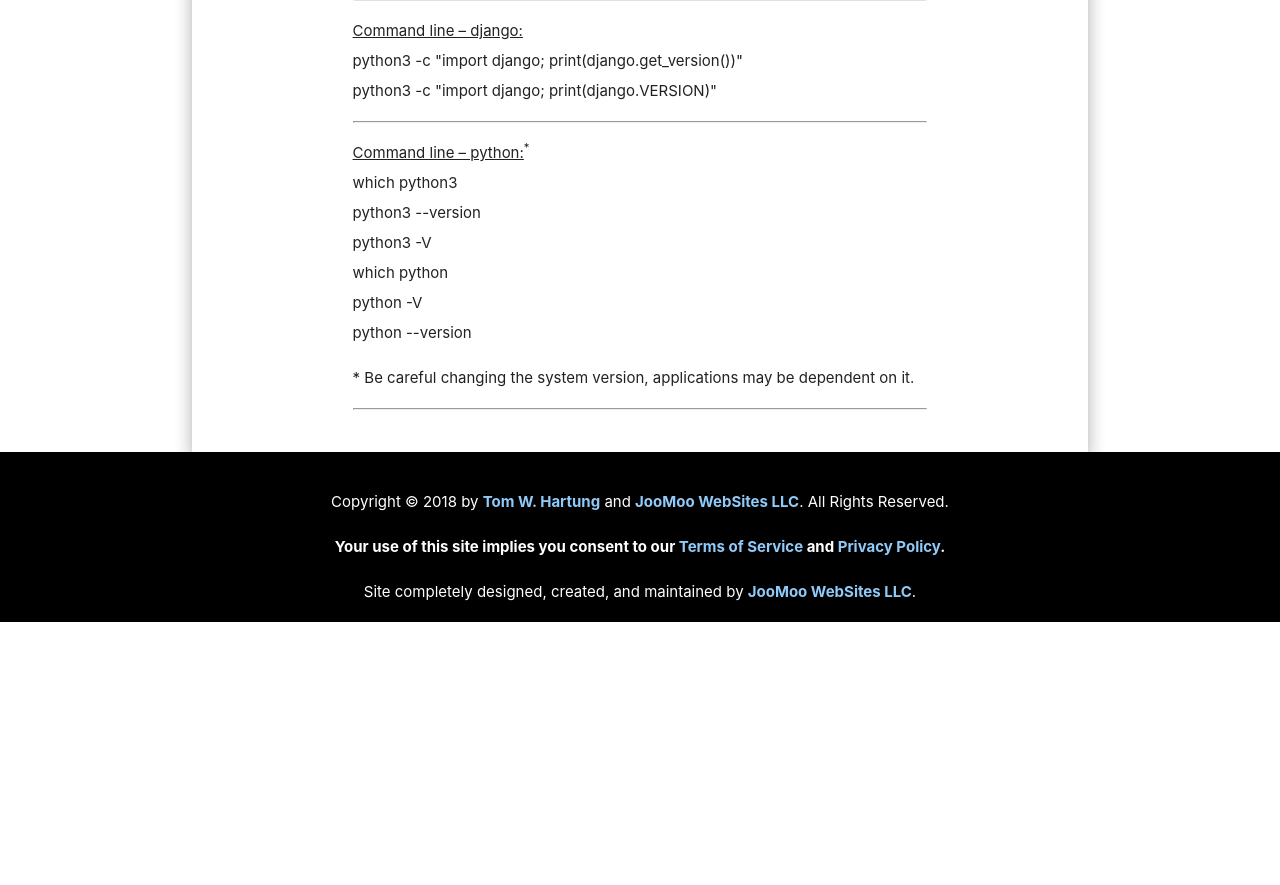
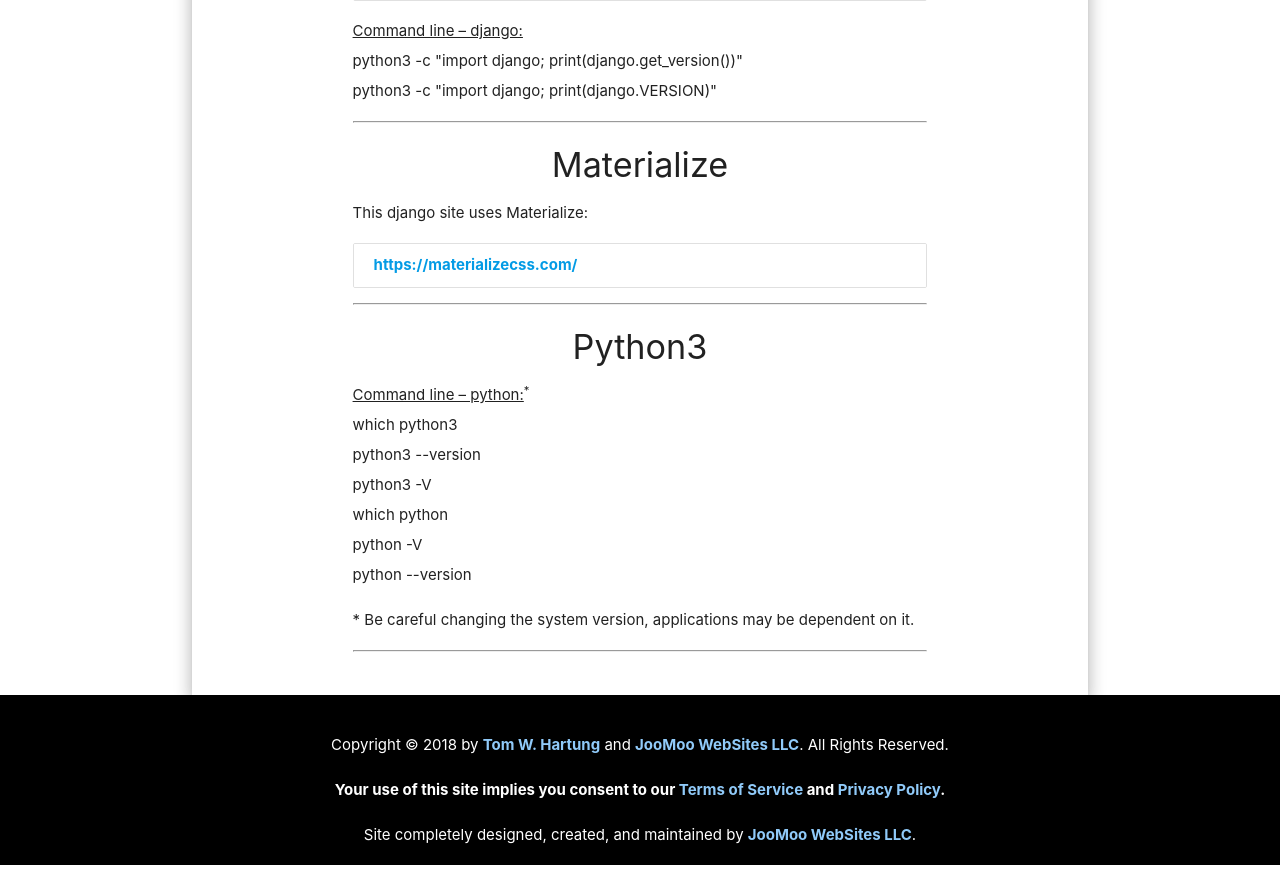
Before and after one commit to tomwhartung/artsyvisions.com, a Django app: template Site/content/templates/content/versions.html in a window 1280 px wide. Shown: the part 487-1372 px from the top of the page. Before the commit the page ends 1109 px from the top, so only its background shows below. Run offline with Django 3.2, Linux system fonts and the light colour scheme; the template is opened without the code that fills it, so the values that code supplies are empty; some libraries are stand-ins or nearby versions.

Commit message:
Updated versions.html to display which MD CSS library we are using, Materialize.

```diff
--- a/Site/content/templates/content/versions.html
+++ b/Site/content/templates/content/versions.html
@@ -32,6 +32,19 @@
      python3 -c "import django; print(django.VERSION)"
     </p>
     <hr>
+    <h4 class="center">Materialize</h4>
+    <p>
+     This django site uses Materialize:
+    </p>
+    <ul class="collection">
+     <li class="collection-item">
+      <a href="https://materializecss.com/" target="_blank">
+       https://materializecss.com/</a>
+     </li>
+    </ul>
+    <p>
+    <hr>
+    <h4 class="center">Python3</h4>
     <p>
      <u>Command line &ndash; python:</u><sup>*</sup><br>
      which python3<br>
```
